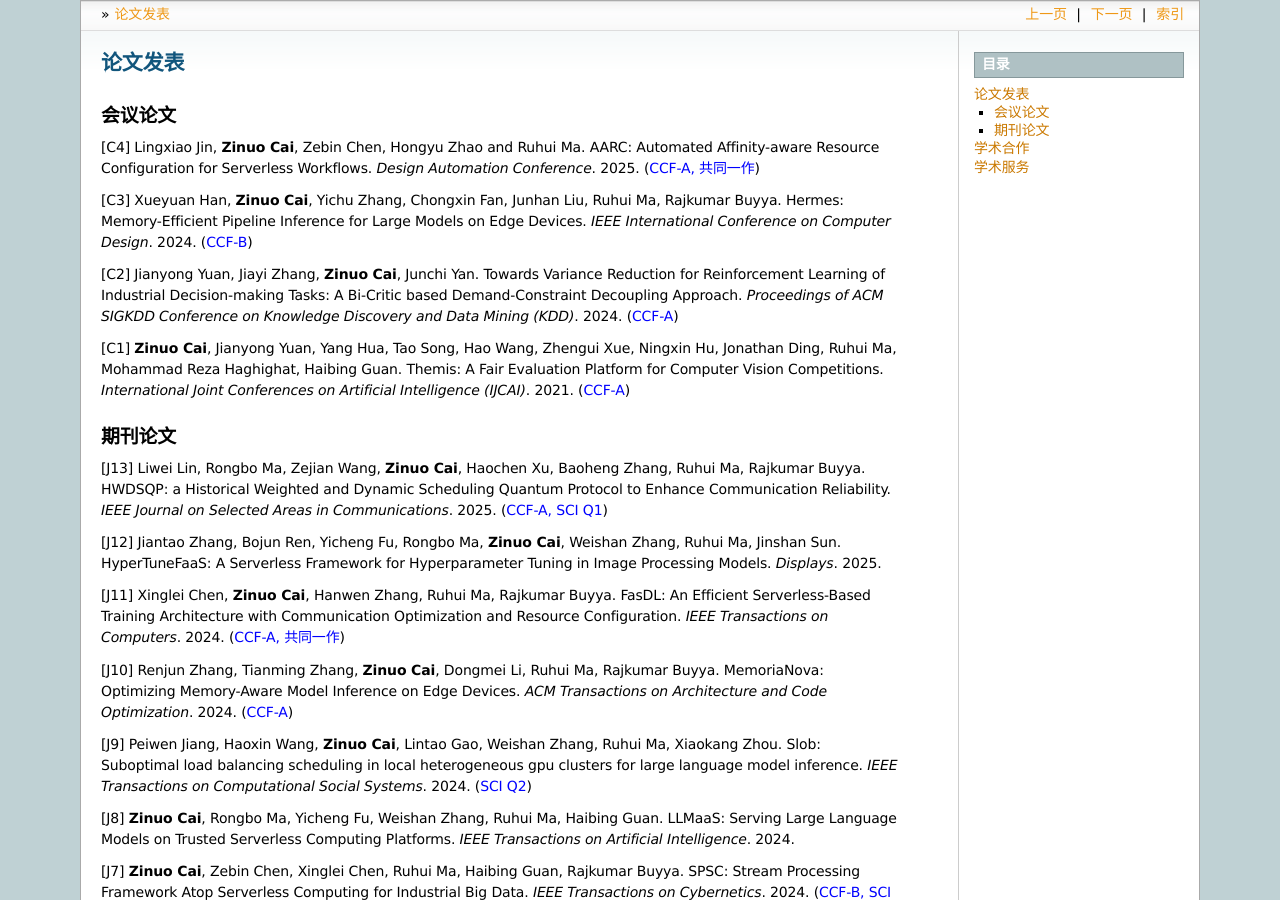
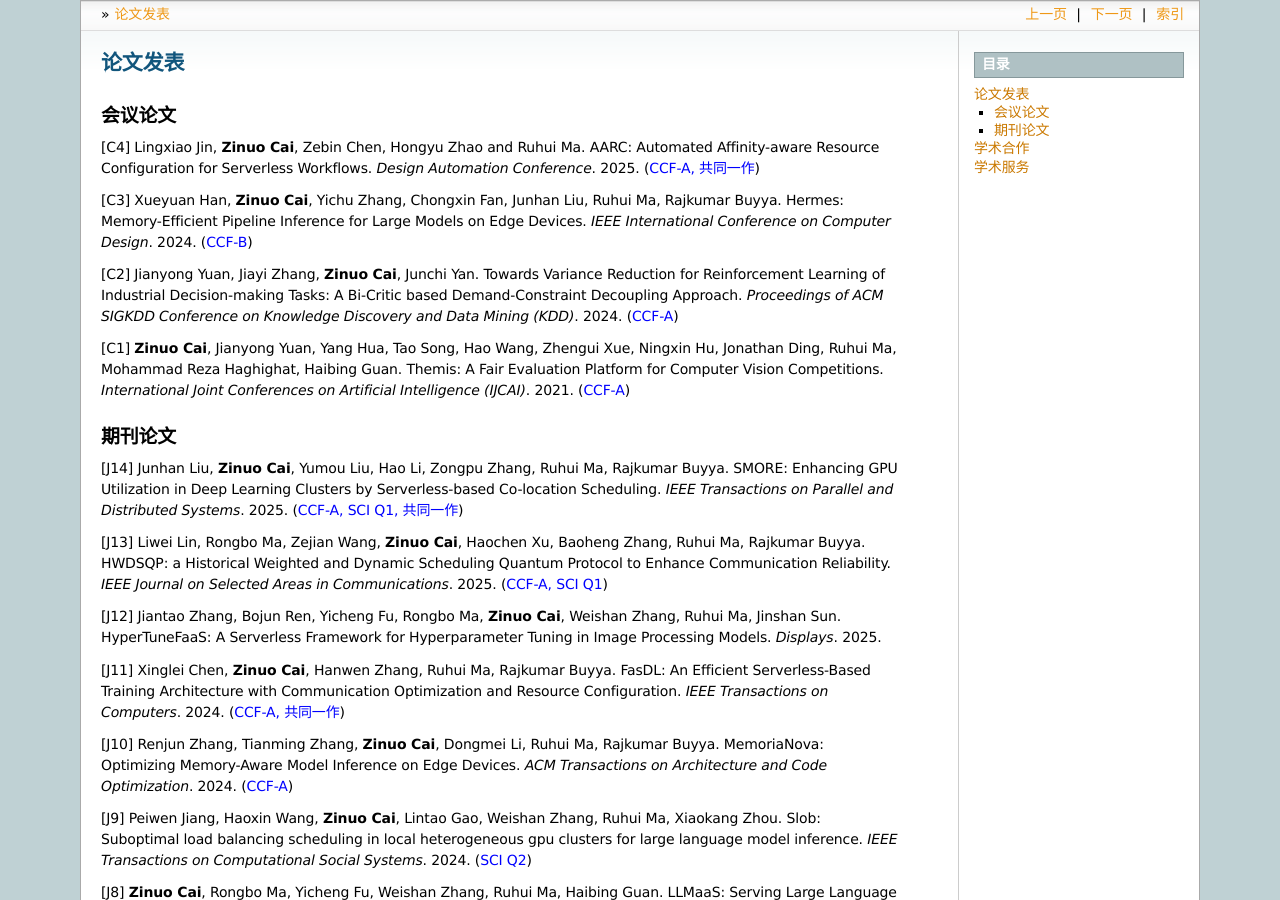
Before and after one commit to ZinuoCai/zinuocai.github.io, a Sphinx documentation site: the page built from source/paper.rst, in a window 1280 px wide and 900 px high. Built offline with Sphinx 7.4.7, drawn with Linux system fonts in a browser that asks for light colours.

Commit message:
Update paper.rst

```diff
--- a/source/paper.rst
+++ b/source/paper.rst
@@ -14,6 +14,8 @@
 
 期刊论文
 ~~~~~~~~~~~~
+
+[J14] Junhan Liu, **Zinuo Cai**, Yumou Liu, Hao Li, Zongpu Zhang, Ruhui Ma, Rajkumar Buyya. SMORE: Enhancing GPU Utilization in Deep Learning Clusters by Serverless-based Co-location Scheduling. *IEEE Transactions on Parallel and Distributed Systems*. 2025. (:blue:`CCF-A, SCI Q1, 共同一作`)
 
 [J13] Liwei Lin, Rongbo Ma, Zejian Wang, **Zinuo Cai**, Haochen Xu, Baoheng Zhang, Ruhui Ma, Rajkumar Buyya. HWDSQP: a Historical Weighted and Dynamic Scheduling Quantum Protocol to Enhance Communication Reliability. *IEEE Journal on Selected Areas in Communications*. 2025. (:blue:`CCF-A, SCI Q1`)
 
```
